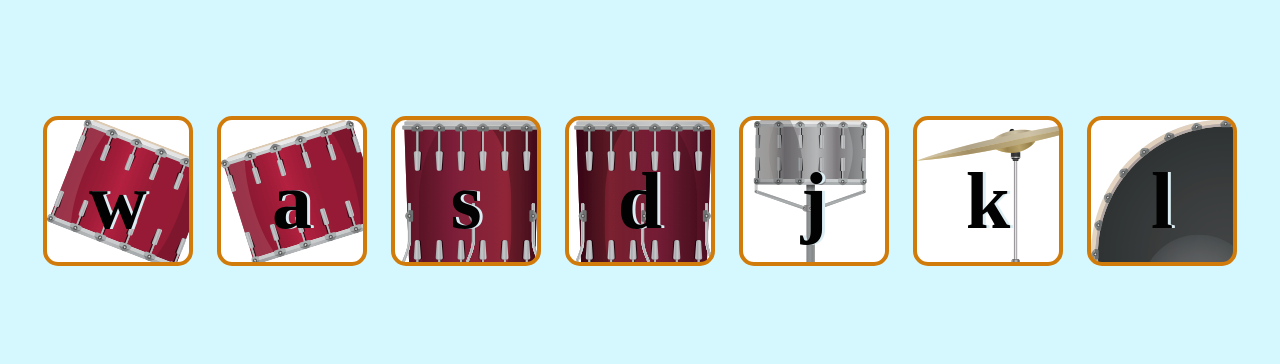
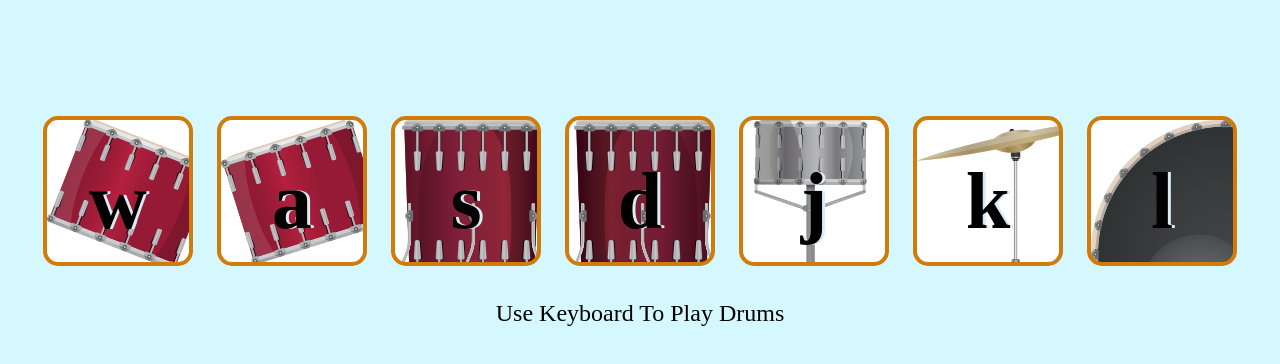
Before and after one commit to iamtonmoy0/Drum-kit, a plain HTML site: page index.html in a window 1280 px wide. Shown: the part 166-530 px from the top of the page. Drawn offline with Linux system fonts and the light colour scheme.

Commit message:
comment added

```diff
--- a/css/styles.css
+++ b/css/styles.css
@@ -73,3 +73,8 @@ h1 {
     margin: 10px;
     background-color: white;
 }
+
+p {
+    text-transform: capitalize;
+    font-size: 24px;
+}
--- a/index.html
+++ b/index.html
@@ -20,6 +20,8 @@
         <button class="j drum"><span>j</span></button>
         <button class="k drum"><span>k</span></button>
         <button class="l drum"><span>l</span></button>
+
+        <p>use keyboard to play drums</p>
     </div>
     <script src="js/index.js"></script>
 </body>
```
